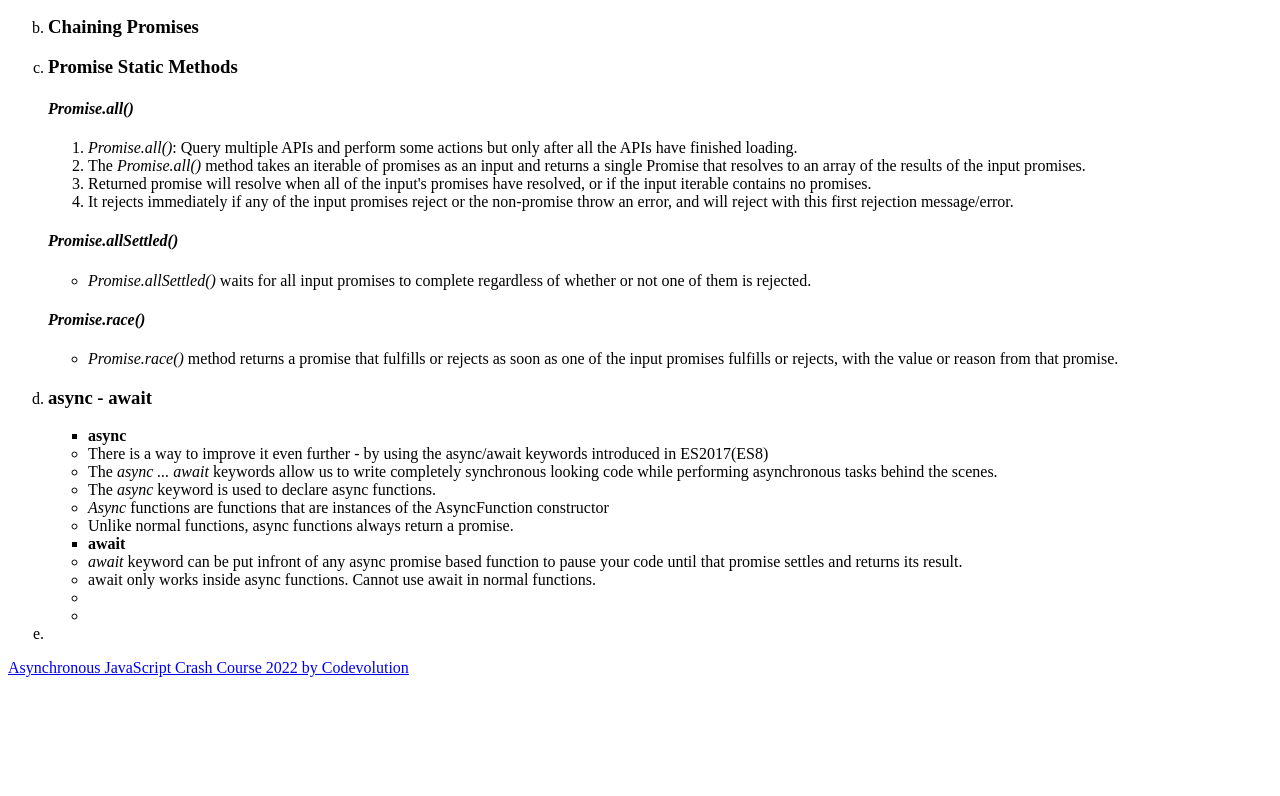
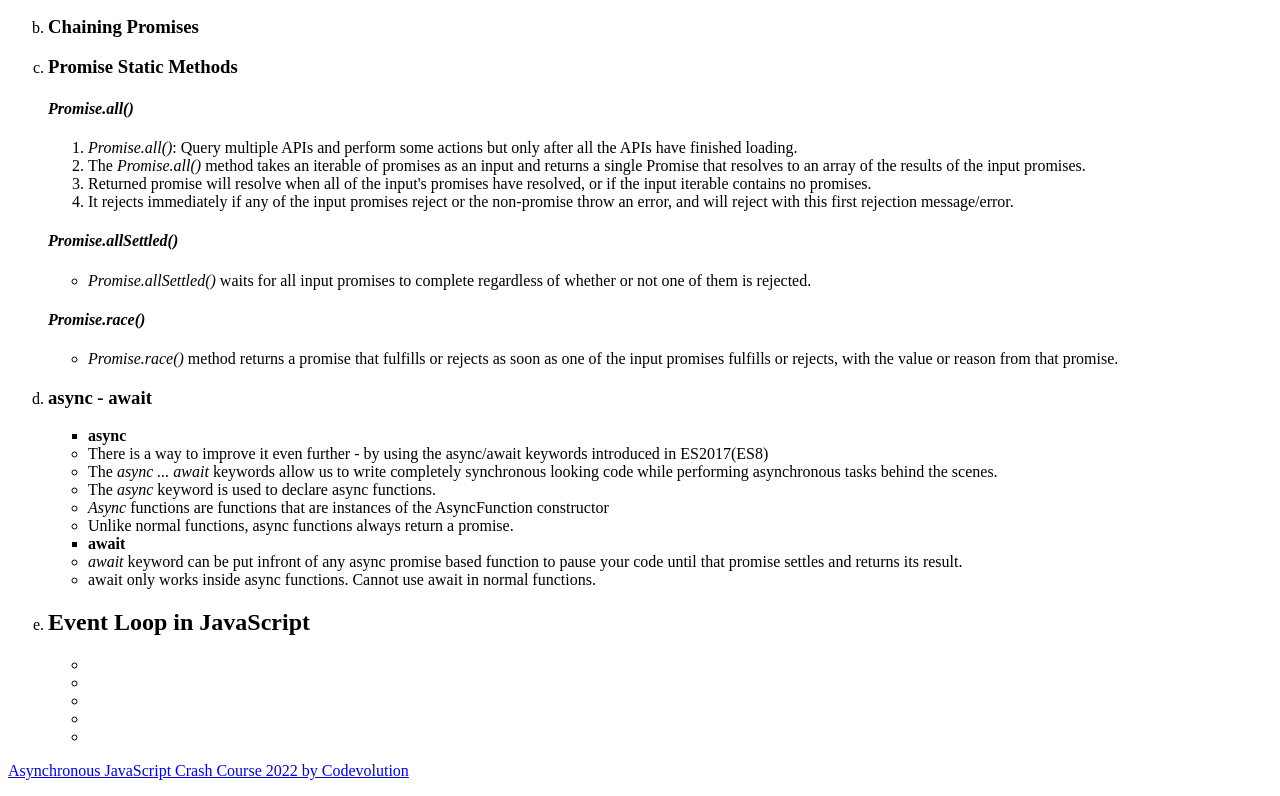
Before and after one commit to yugmani/async-promise-codevolution, a website: page index.html in a window 1280 px wide. Shown: the part 946-1742 px from the top of the page. Before the commit the page ends 1639 px from the top, so only its background shows below. Drawn offline with Linux system fonts and the light colour scheme.

Commit message:
initial concept of event loop

```diff
--- a/index.html
+++ b/index.html
@@ -206,11 +206,18 @@
           await only works inside async functions. Cannot use await in normal
           functions.
         </li>
+      </ul>
+    </li>
+    <li>
+      <h2>Event Loop in JavaScript</h2>
+      <ul>
+        <li></li>
+        <li></li>
+        <li></li>
         <li></li>
         <li></li>
       </ul>
     </li>
-    <li></li>
   </ol>
   <p>
     <a href="https://www.youtube.com/watch?v=exBgWAIeIeg">
```
Also changed, not shown: index.js (+8 -5 lines).
